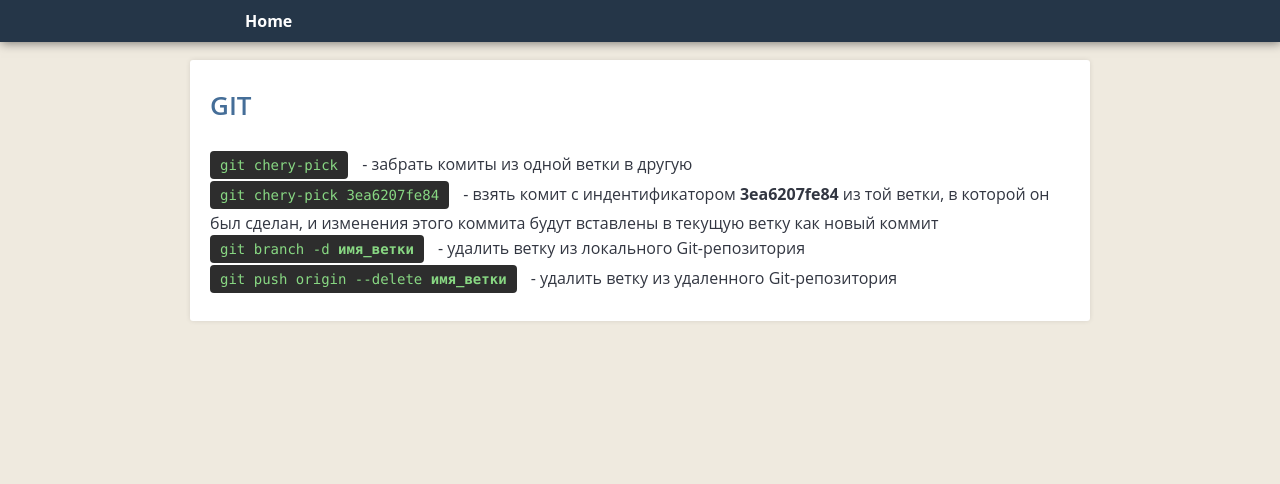
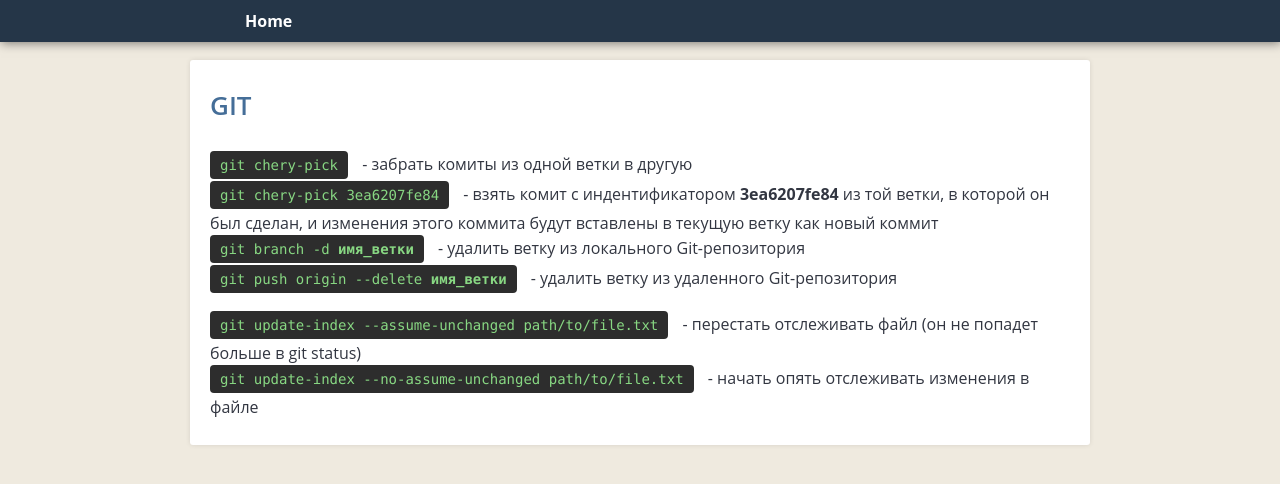
Before and after one commit to al-nkow/outline, a React (Create React App) app: page /git in a window 1280 px wide. Shown: the top 484 px of the page. Built offline with nearby package versions, Linux system fonts and the light colour scheme; the HTML template or start-up script is replaced by a standard one.

Commit message:
git ignore

```diff
--- a/src/containers/GitPage.js
+++ b/src/containers/GitPage.js
@@ -17,6 +17,10 @@ class GitPage extends PureComponent {
           <Code className="mr">git branch -d <b>имя_ветки</b></Code> - удалить ветку из локального Git-репозитория<br/>
           <Code className="mr">git push origin --delete <b>имя_ветки</b></Code> - удалить ветку из удаленного Git-репозитория<br/>
         </p>
+        <p>
+          <Code className="mr">git update-index --assume-unchanged path/to/file.txt</Code> - перестать отслеживать файл (он не попадет больше в git status)<br/>
+          <Code className="mr">git update-index --no-assume-unchanged path/to/file.txt</Code> - начать опять отслеживать изменения в файле<br/>
+        </p>
       </div>
     );
   }
```
